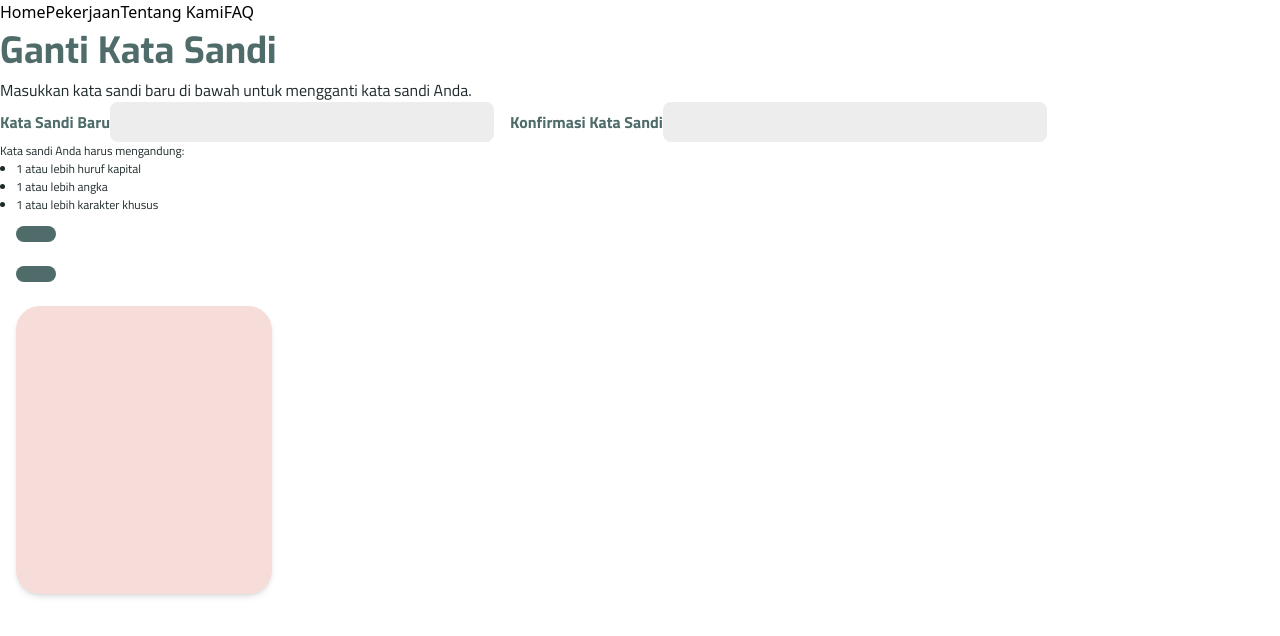
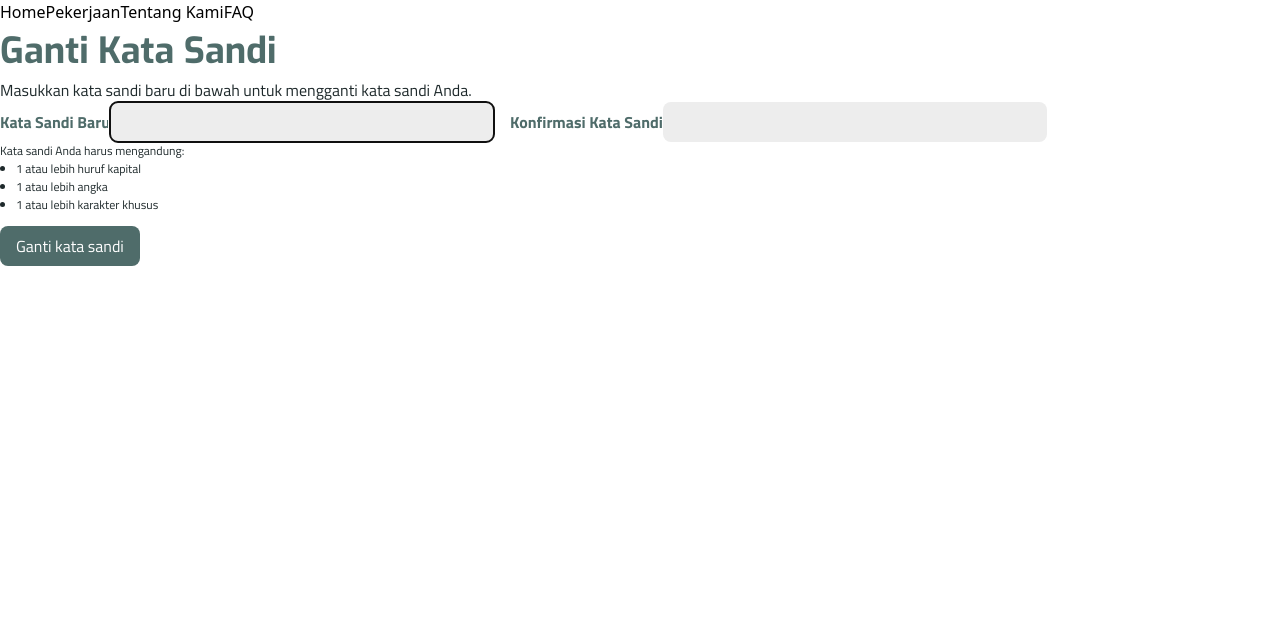
Before and after one commit to Rohana-Kuddus/skilled-women, a React (Vite) app: page /profiles/1/password in a window 1280 px wide. Shown: the top 636 px of the page. Built offline with nearby package versions, Linux system fonts and the light colour scheme; some icons are missing.

Commit message:
fix and adjust password page

```diff
--- a/src/App.jsx
+++ b/src/App.jsx
@@ -15,10 +15,6 @@ import RecommendationPage from "./pages/RecommendationPage";
 import Navbar from "./components/Navbar";
 import Footer from "./components/Footer";
 
-import ButtonPrimary from "./components/ButtonPrimary";
-import CardBenefit from "./components/CardBenefit";
-
-
 function App() {
   return (
     <>
@@ -30,49 +26,21 @@ function App() {
           <Route path="/about" element={<AboutPage></AboutPage>}></Route>
           <Route path="/faq" element={<FaqPage></FaqPage>}></Route>
 
-          <Route
-            path="/register"
-            element={<RegisterPage></RegisterPage>}
-          ></Route>
+          <Route path="/register" element={<RegisterPage></RegisterPage>}></Route>
           <Route path="/login" element={<LoginPage></LoginPage>}></Route>
-          <Route
-            path="/password/email"
-            element={<ForgotPasswordPage></ForgotPasswordPage>}
-          ></Route>
-          <Route
-            path="/password/reset"
-            element={<RenewPasswordPage></RenewPasswordPage>}
-          ></Route>
+          <Route path="/password/email" element={<ForgotPasswordPage></ForgotPasswordPage>}></Route>
+          <Route path="/password/reset" element={<RenewPasswordPage></RenewPasswordPage>}></Route>
 
           <Route path="/jobs" element={<JobPage></JobPage>}></Route>
-          <Route
-            path="/jobs/:id"
-            element={<JobDetailPage></JobDetailPage>}
-          ></Route>
+          <Route path="/jobs/:id" element={<JobDetailPage></JobDetailPage>}></Route>
 
-          <Route
-            path="/profiles/:id"
-            element={<UserProfilePage></UserProfilePage>}
-          ></Route>
-          <Route
-            path="/profiles/:id/password"
-            element={<UserPasswordPage></UserPasswordPage>}
-          ></Route>
-          <Route
-            path="/profiles/:id/recommendation"
-            element={<UserRecommendationPage></UserRecommendationPage>}
-          ></Route>
+          <Route path="/profiles/:id" element={<UserProfilePage></UserProfilePage>}></Route>
+          <Route path="/profiles/:id/password" element={<UserPasswordPage></UserPasswordPage>}></Route>
+          <Route path="/profiles/:id/recommendation" element={<UserRecommendationPage></UserRecommendationPage>}></Route>
 
-          <Route
-            path="/recommendations"
-            element={<RecommendationPage></RecommendationPage>}
-          ></Route>
+          <Route path="/recommendations" element={<RecommendationPage></RecommendationPage>}></Route>
         </Routes>
       </BrowserRouter>
-
-
-      <ButtonPrimary/>
-      <CardBenefit/>
 
       <Footer></Footer>
     </>
--- a/src/components/Alert.jsx
+++ b/src/components/Alert.jsx
@@ -20,7 +20,7 @@ function Alert({ status, text, button, closeBtn }) {
         <p className="paragraph-regular green">{ReactHtmlParser(text)}</p>
 
         <div>
-          {button.primary ? <ButtonPrimary text={button.primary} action={button.primaryAction}></ButtonPrimary> : ''}
+          {button.primary ? <ButtonPrimary buttonText={button.primary} onClick={button.primaryAction}></ButtonPrimary> : ''}
           {button.secondary ? <ButtonSecondary text={button.secondary} action={button.secondaryAction}></ButtonSecondary> : ''}
         </div>
       </div>
--- a/src/components/ButtonPrimary.jsx
+++ b/src/components/ButtonPrimary.jsx
@@ -1,15 +1,13 @@
 import React from "react";
 import PropTypes from "prop-types";
 
-const ButtonPrimary = ({ onClick, buttonText }) => {
+const ButtonPrimary = ({ onClick, buttonText, padding = 'px-4' }) => {
   return (
     <div>
-      <button
-        onClick={onClick}
-        className="center my-3 ml-4 rounded-lg bg-[#4F6C6A] py-2 px-5 paragraph-regular text-white transition-all hover:opacity-95 focus:opacity-95 active:opacity-85 disabled:pointer-events-none disabled:opacity-50 disabled:shadow-none"
-      >
-        {buttonText}
-      </button>
+      <button onClick={onClick}
+      className={`center my-3 rounded-lg bg-[#4F6C6A] py-2 ${padding} paragraph-regular white
+        transition-all hover:opacity-95 focus:opacity-95 active:opacity-85
+        disabled:pointer-events-none disabled:opacity-50 disabled:shadow-none`}>{buttonText}</button>
     </div>
   );
 };
@@ -17,13 +15,8 @@ const ButtonPrimary = ({ onClick, buttonText }) => {
 ButtonPrimary.propTypes = {
   onClick: PropTypes.func,
   buttonText: PropTypes.string.isRequired,
+  padding: PropTypes.string
 };
 
 
 export default ButtonPrimary;
-
-
-// hasil penggunaaan di app.jsx
-{/* <Button buttonText="Lihat kelas" />
-<Button buttonText="Simpan" />
-<Button buttonText="Login" /> */}
--- a/src/components/CardClass.jsx
+++ b/src/components/CardClass.jsx
@@ -91,9 +91,9 @@ function CardClass({ data, editBtn = false }) {
             </div>
 
             {!editBtn ?
-              <ButtonPrimary text={'Lihat Kelas'} action={() => window.open(`${data.link}`, '_blank', 'noreferrer')}></ButtonPrimary>
+              <ButtonPrimary buttonText={'Lihat Kelas'} onClick={() => window.open(`${data.link}`, '_blank', 'noreferrer')}></ButtonPrimary>
               : <div>
-                <ButtonPrimary text={'Edit'} action={() => navigate('/recommendations')}></ButtonPrimary>
+                <ButtonPrimary buttonText={'Edit'} onClick={() => navigate('/recommendations')}></ButtonPrimary>
                 <ButtonSecondary text={'Hapus'} action={() => dispatch(setStatus(true))}></ButtonSecondary>
               </div>}
           </div>
--- a/src/pages/UserPasswordPage.jsx
+++ b/src/pages/UserPasswordPage.jsx
@@ -3,9 +3,23 @@ import ButtonPrimary from "../components/ButtonPrimary";
 import EyeLineIcon from "remixicon-react/EyeLineIcon";
 import EyeOffLineIcon from "remixicon-react/EyeOffLineIcon";
 import { useRef, useState } from "react";
+import { useDispatch, useSelector } from "react-redux";
+import { setStatus } from "../redux/slices/alertSlice";
+import Alert from "../components/Alert";
 
 function UserPasswordPage() {
   const passwordRef = useRef();
+  const dispatch = useDispatch();
+  const { status } = useSelector(state => state.alert);
+
+  const alert = {
+    status: true,
+    text: 'Kata sandi Anda berhasil diubah!',
+    button: {
+      primary: 'Tutup',
+      primaryAction: () => dispatch(setStatus(false)) // akan buat function hit api ubah password
+    }
+  };
 
   // input value
   const [input, setInput] = useState({
@@ -101,6 +115,13 @@ function UserPasswordPage() {
   const checkNumber = /\d/.test(input.password) ? 'line-through' : '';
   const checkCharacter = /[`!@#$%^&*()_+\-=\[\]{};':"\\|,.<>\/?~]/.test(input.password) ? 'line-through' : '';
 
+  // submit input
+  const buttonHandler = () => {
+    if (error.password && error.confirmPassword && !input.password && !input.confirmPassword) {
+      dispatch(setStatus(true));
+    };
+  };
+
   return (
     <div>
       <SidebarProfile></SidebarProfile>
@@ -113,7 +134,8 @@ function UserPasswordPage() {
       <div>
         <form action="" ref={passwordRef}>
           <label htmlFor="password" className="label-form">Kata Sandi Baru</label>
-          <input type={passwordType.password} id="password" className="input-text" name="password" value={input.password} onChange={onInputChange} onBlur={validateInput} />
+          <input type={passwordType.password} id="password" className="input-text" name="password" value={input.password}
+            onChange={onInputChange} onBlur={validateInput} autoFocus />
           <span className="eye-icon" onClick={visibilityHandler}>
             {passwordType.password === 'password' ? <EyeOffLineIcon className="green" name="password"></EyeOffLineIcon>
               : <EyeLineIcon className="green" name="password"></EyeLineIcon>}
@@ -121,7 +143,8 @@ function UserPasswordPage() {
           {error.password && <p className="paragraph-regular dark">{error.password}</p>}
 
           <label htmlFor="confirmPassword" className="label-form">Konfirmasi Kata Sandi</label>
-          <input type={passwordType.confirmPassword} id="confirmPassword" className="input-text" name="confirmPassword" value={input.confirmPassword} onChange={onInputChange} onBlur={validateInput} />
+          <input type={passwordType.confirmPassword} id="confirmPassword" className="input-text" name="confirmPassword"
+            value={input.confirmPassword} onChange={onInputChange} onBlur={validateInput} />
           <span className="eye-icon" onClick={visibilityHandler}>
             {passwordType.confirmPassword === 'password' ? <EyeOffLineIcon className="green" name="confirmPassword"></EyeOffLineIcon>
               : <EyeLineIcon className="green" name="confirmPassword"></EyeLineIcon>}
@@ -140,7 +163,9 @@ function UserPasswordPage() {
       </div>
 
       {/* panggil button primary untuk ganti password */}
-      <ButtonPrimary></ButtonPrimary>
+      <ButtonPrimary buttonText="Ganti kata sandi" onClick={buttonHandler}></ButtonPrimary>
+
+      {status && <Alert status={alert.status} text={alert.text} button={alert.button}></Alert>}
     </div>
   );
 }
```
